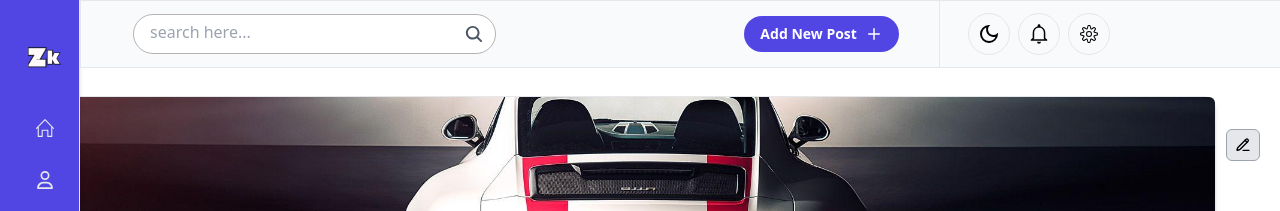
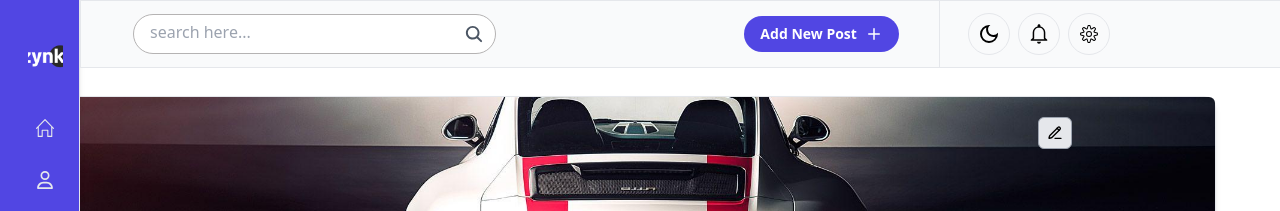
Before and after one commit to fariskt/zynk-client, a Next.js app: page /profile in a window 1280 px wide. Shown: the top 211 px of the page. Built offline with nearby package versions, Linux system fonts and the light colour scheme; no server answers.

Commit message:
fixed all bugs

```diff
--- a/src/app/(accounts)/layout.tsx
+++ b/src/app/(accounts)/layout.tsx
@@ -49,7 +49,7 @@ export default function ProfileLayout({
         <div className="">
           <button
           onClick={()=> coverInputRef?.current?.click()}
-           className="absolute right-5 mt-8 bg-gray-200 border border-gray-400 dark:border-0 h-8 px-2 rounded-md">
+           className="absolute md:right-52 right-5 mt-5 bg-gray-200 border border-gray-400 dark:border-0 h-8 px-2 rounded-md">
             <LuPencilLine />
           </button>
           <Image
--- a/src/components/Navbar/DarkMode.tsx
+++ b/src/components/Navbar/DarkMode.tsx
@@ -7,7 +7,6 @@ export default function DarkModeToggle() {
   const [darkMode, setDarkMode] = useState<boolean | null>(null);
 
   useEffect(() => {
-    if (typeof window !== "undefined" && typeof document !== "undefined") {
     const storedTheme = localStorage.getItem("theme") || "light";
     const isDark = storedTheme === "dark";
     setDarkMode(isDark);
@@ -17,11 +16,9 @@ export default function DarkModeToggle() {
     } else {
       document.documentElement.classList.remove("dark");
     }
-    }
   }, []);
 
   const toggleDarkMode = () => {
-    if (typeof window !== "undefined" && typeof document !== "undefined") {
     setDarkMode((prev) => {
       const newMode = !prev;
       if (newMode) {
@@ -33,10 +30,9 @@ export default function DarkModeToggle() {
       }
       return newMode;
     });
-    }
   };
 
-  if (darkMode === null) return null; // Prevent SSR hydration issues
+  if (darkMode === null) return null;
 
   return (
     <button onClick={toggleDarkMode} className="rounded-full p-2">
--- a/src/components/Navbar/MobileNavbar.tsx
+++ b/src/components/Navbar/MobileNavbar.tsx
@@ -45,7 +45,6 @@ const MobileNavbar = () => {
     }
   }, []);
 
-
   if (
     pathName === "/login" ||
     pathName === "/register" ||
@@ -66,12 +65,18 @@ const MobileNavbar = () => {
       )}
       <div className="flex items-center p-3 justify-between px-2">
         <Link href="/">
-          <div className="relative w-28 h-[75px] ">
+          <div className="relative w-28 h-[79px] ">
             <Image
-              src={theme === "dark" ? "/zynk-dark.png" : "/zynk-mobile.png"}
-              alt="Logo"
+              src="/zynk-mobile.png"
+              alt="Light Logo"
               fill
-              className="object-contain text-gray-600"
+              className="object-contain text-gray-600 dark:hidden"
+            />
+            <Image
+              src="/zynk-dark.png"
+              alt="Dark Logo"
+              fill
+              className="object-contain text-gray-600 hidden dark:block"
             />
           </div>
         </Link>
--- a/src/components/Sidebar/SideBar.tsx
+++ b/src/components/Sidebar/SideBar.tsx
@@ -27,14 +27,18 @@ const SideBar = () => {
   const { user, fetchUser } = useAuthStore();
 
   useEffect(() => {
-    setResizeSideBar(pathname === "/message" || pathname.startsWith("/profile") || pathname.startsWith("/members"));
+    setResizeSideBar(
+      pathname === "/message" ||
+        pathname.startsWith("/profile") ||
+        pathname.startsWith("/members")
+    );
   }, [pathname]);
 
   const handleLogout = () => setConfirmLogout(true);
 
   const sureLogout = () => {
     logout();
-    setConfirmLogout(false)
+    setConfirmLogout(false);
     router.replace("/login");
   };
 
@@ -73,28 +77,25 @@ const SideBar = () => {
           resizeSideBar ? "w-20 shadow-md" : "w-[230px]"
         } h-full top-0 transition-all ease-in-out bg-background dark:bg-gray-900 text-white dark:border-0`}
       >
-
         <div className="flex flex-col justify-between h-[92%] mt-4 flex-wrap ml-3">
           <div className="flex flex-col gap-3 mx-4">
             <Link href="/">
               <Image
-                src={
-                  resizeSideBar
-                    ? theme === "light"
-                      ? "/zk-white.png"
-                      : "/zk-dark.png"
-                    : theme === "dark"
-                    ? "/zynk-dark.png"
-                    : "/zynk-white.png"
-                }
-                height={80}
+                src="/zynk-dark.png"
+                height={60}
                 width={112}
-                alt="Logo"
-                className={`h-20 w-28 object-cover text-gray-600 ${
-                  pathname !== "/message" ? "" : ""
-                }`}
+                alt="Dark Logo"
+                className="hidden h-20 object-cover w-28 dark:block"
+              />
+              <Image
+                src="/zynk-white.png"
+                height={60}
+                width={112}
+                alt="Light Logo"
+                className="block h-20 object-cover w-28 dark:hidden"
               />
             </Link>
+
             <Link href="/">
               <div className="flex items-center p-2 rounded-md gap-3 h-10 cursor-pointer">
                 <SlHome className="text-lg text-gray-200" />
```
Lines whose indentation alone changed are shown as unchanged.
